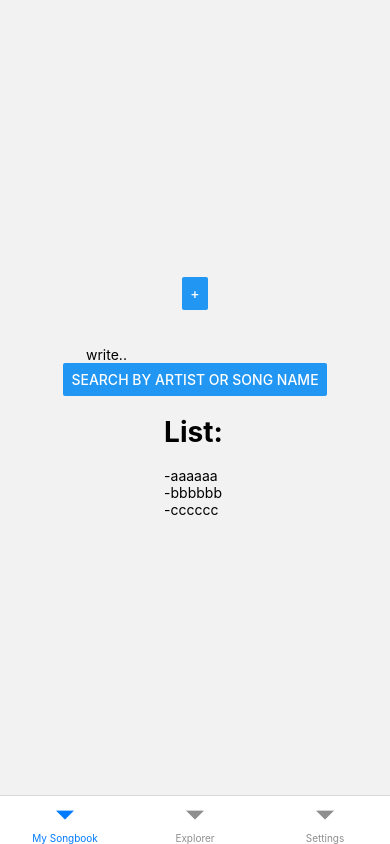
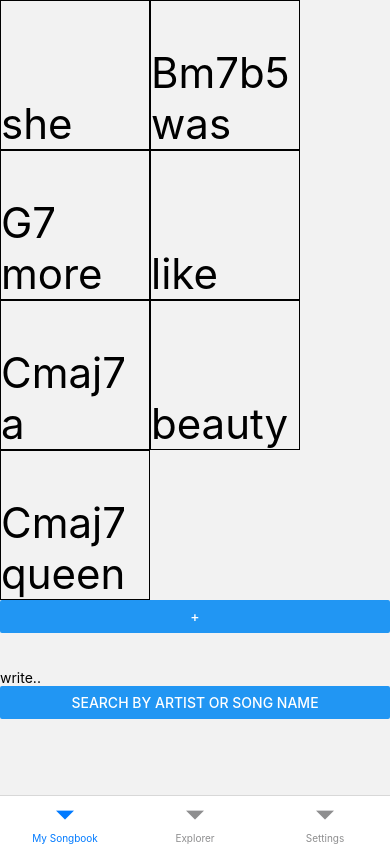
Before and after one commit to santiserena/SongBookApp, a React Native app: screen / in a window 390 px wide. Built offline with nearby package versions, Linux system fonts and the light colour scheme.

Commit message:
Show harcoded lyrics and chords

```diff
--- a/components/Creator/Creator.jsx
+++ b/components/Creator/Creator.jsx
@@ -30,7 +30,7 @@ export default function Creator({ navigation }) {
   return (
     <ScrollView /* style={{ flex: 1, justifyContent: "center", alignItems: "center" }} */
     >
-      <Button onPress={() => alerrr()} title="soy la alerta" />
+
       <Button
         onPress={() => navigation.navigate("My Songbook")}
         title="Go back to my song book"
@@ -42,7 +42,7 @@ export default function Creator({ navigation }) {
       <Text>First, search the song. You can add the artist too:</Text>
       <TextInput
         onChangeText={(ev) => setToSearch(ev)}
-        placeholder="michael jackson"
+        placeholder="Billie Jean"
       />
       <Button onPress={() => search()} title="See results" />
 
@@ -63,10 +63,14 @@ export default function Creator({ navigation }) {
             <Text style={{ fontSize: 20 }}>{el.artist}</Text>
             <Text>{el.track}</Text>
             <Text>Album: {el.album}</Text>
+
+
             <Image
               source={{ uri: `${el.cover}?apikey=${API_KEY}` }}
               style={{ width: 400, height: 400 }}
             />
+
+
             <br />
           </View>
         </TouchableOpacity>
--- a/components/Creator/Creator2.jsx
+++ b/components/Creator/Creator2.jsx
@@ -1,25 +1,42 @@
 import { useEffect, useState } from "react";
 import reactNativeAxios from "react-native-axios";
 import { API_KEY } from "@env";
-import { ScrollView, Text } from "react-native";
+import { ScrollView } from "react-native";
 
 export default function Creator2({ route }) {
-  const [lyrics, setLyrics] = useState();
+  const [lyrics, setLyrics] = useState([]);
 
   useEffect(() => {
     reactNativeAxios
       .get(
         `https://api.happi.dev/v1/music/artists/${route.params.id_artist}/albums/${route.params.id_album}/tracks/${route.params.id_track}/lyrics?apikey=${API_KEY}`
       )
-      .then((result) => setLyrics(result.data.result.lyrics))
+      //In each array element I will have a row
+      .then((result) => setLyrics((result.data.result.lyrics).split("\n")))
       .catch((e) => console.log(e));
   }, []);
 
+  console.log( `https://api.happi.dev/v1/music/artists/${route.params.id_artist}/albums/${route.params.id_album}/tracks/${route.params.id_track}/lyrics?apikey=${API_KEY}`);
+  console.log('ssss\nss');
+  console.log(lyrics);
+
   return (
     <ScrollView>
-      <Text style={{ fontSize: 42 }}>1 - (2) - 3 - 4</Text>
+
+   {/*    <Text style={{ fontSize: 42 }}>1 - (2) - 3 - 4</Text>
       <br />
-      <Text>{lyrics}</Text>
+      {lyrics?.map((el, index) => (
+        <ScrollView key={index}>
+          {el?.length !== 0 ? (
+            <TextInput
+              onChangeText={(ev) => console.log("hola")}
+              placeholder="write chords"
+            />
+          ) : null}
+
+          <Text>{el}</Text>
+        </ScrollView>
+      ))} */}
     </ScrollView>
   );
 }
--- a/components/MySongBook/MySongBook.jsx
+++ b/components/MySongBook/MySongBook.jsx
@@ -1,7 +1,20 @@
-import { View, Text, TextInput, Button } from "react-native";
+import { View, Text, TextInput, Button, ScrollView, StyleSheet } from "react-native";
 import { useState } from "react";
 
+
+
 export default function MySongBook({ navigation }) {
+
+  const prueba = [
+    { word: "she", chord: "" },
+    { word: "was", chord: "Bm7b5" },
+    { word: "more", chord: "G7" },
+    { word: "like", chord: "" },
+    { word: "a", chord: "Cmaj7" },
+    { word: "beauty", chord: "" },
+    { word: "queen", chord: "Cmaj7" },
+  ];
+
   const [find, setFind] = useState("");
 
   const onChangeText = (ev) => {
@@ -9,11 +22,22 @@ export default function MySongBook({ navigation }) {
   };
 
   const search = () => {
-    console.log("soy el estado", find);
+    console.log("luego buscare en mi cancionero->", find);
   };
 
   return (
-    <View style={{ flex: 1, justifyContent: "center", alignItems: "center" }}>
+    <ScrollView>
+      <View style={styles.container}>
+        {prueba.map((el, index) => (
+
+            <View key = {index} style={{ borderWidth: 1, width: 150, height: 150, display:"flex", justifyContent:'flex-end' }}>
+              <Text style={{ fontSize: 42}}>{el.chord}</Text>
+              <Text style={{ fontSize: 42 }}>{el.word}</Text>
+            </View>
+
+        ))}
+      </View>
+      {/* <View style={{ flex: 1, justifyContent: "center", alignItems: "center" }}> */}
       <Button onPress={() => navigation.navigate("Creator")} title="+" />
       <br />
       <br />
@@ -24,12 +48,15 @@ export default function MySongBook({ navigation }) {
       />
       <Button onPress={() => search()} title="Search by artist or song name" />
 
-      <Text>
-        <h1>List:</h1>
-        -aaaaaa <br />
-        -bbbbbb <br />
-        -cccccc
-      </Text>
-    </View>
+
+    </ScrollView>
+
   );
 }
+
+const styles = StyleSheet.create({
+  container: {
+    flexDirection: 'row',
+    flexWrap: 'wrap',
+  }
+})
```
